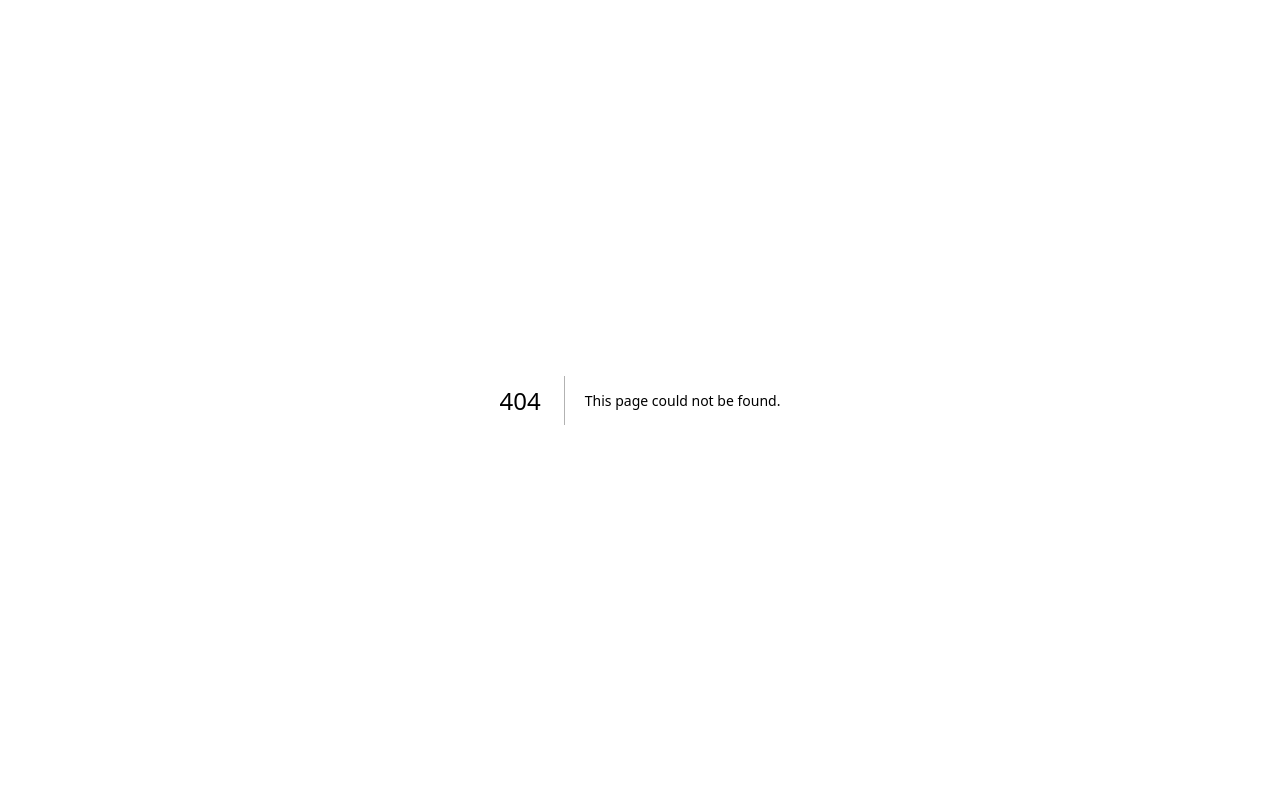
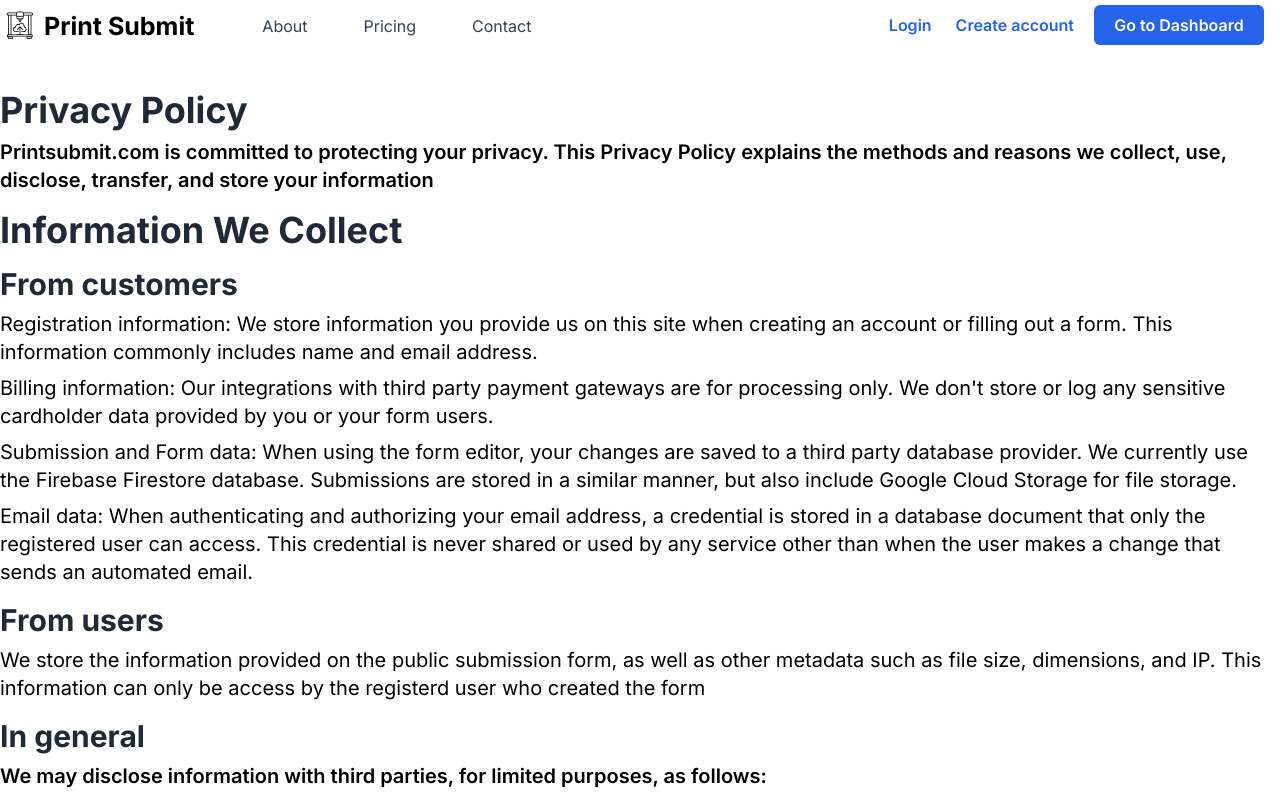
Before and after one commit to adamgerhant/printsubmit, a Next.js app: page /privacy in a window 1280 px wide. Before the commit this address had no page. Built offline with nearby package versions, Linux system fonts and the light colour scheme.

Commit message:
added delete account

```diff
--- a/app/(landingpages)/pricing/page.tsx
+++ b/app/(landingpages)/pricing/page.tsx
@@ -72,7 +72,7 @@ export default function Page() {
                             </div>
                             <div className="flex flex-row">
                                 <RxCross2 className="h-[22px] w-[22px] text-red-600 mr-1"/>
-                                File dimensions
+                                Model dimensions
                             </div>
                             <div className="flex flex-row">
                                 <RxCross2 className="h-[22px] w-[22px] text-red-600 mt-[1px] mr-1"/>
@@ -129,11 +129,11 @@ export default function Page() {
                         </div>
                         <div className="mt-6 text-gray-700 flex flex-row">
                             <BiCheck className="h-[22px] w-[22px] text-green-600 mr-1"/>
-                            25 GB uploaded file storage
+                            10 GB uploaded file storage
                         </div>
                         <div className="mt-3 text-gray-700 flex flex-row">
                             <BiCheck className="h-[22px] w-[22px] text-green-600 mr-1"/>
-                            50 Emails per day
+                            25 Emails per day
                         </div>
                         <div className="mt-3 ml-2 font-semibold text-gray-700 flex flex-row">
                             Full submission form editor
@@ -163,7 +163,7 @@ export default function Page() {
                             </div>
                             <div className="flex flex-row">
                                 <BiCheck className="h-[22px] w-[22px] text-green-600 mr-1"/>
-                                File dimensions
+                                Model dimensions
                             </div>
                             <div className="flex flex-row">
                                 <BiCheck className="h-[22px] w-[22px] text-green-600 mr-1"/>
--- /dev/null
+++ b/app/(landingpages)/privacy/page.tsx
@@ -0,0 +1,67 @@
+import logo from "@/public/Logo.svg"
+
+export default function Page() {
+
+    return (
+        <>
+            <div className="flex w-full overflow-y-scroll h-[100vh] justify-center">
+                <div className="flex flex-col w-full max-w-[1400px] ">
+                    <div className="bg-white h-[65px] flex flex-row justify-between items-center">
+                        <div className="flex flex-row">
+                            <a href="/" className="font-bold text-[25px] py-1 whitespace-nowrap flex flex-row
+                            align-center mt-1">
+                                <img src={logo.src} className="w-[40px] mt-[-2px] mr-1"/>
+                                Print Submit
+                            </a>
+                            <a href="/about" className="mt-[14px] h-6 ml-14 text-[16px] text-gray-700 px-3 cursor-pointer">
+                                About
+                            </a>
+                            <a href="/pricing" className="mt-[14px] h-[25px] px-3 ml-8 text-[16px] text-gray-700 px-3 rounded-xl cursor-pointer">
+                                Pricing
+                            </a>
+                            <a href="/contact" className="mt-[14px] h-6 ml-8 text-[16px] text-gray-700 px-3 cursor-pointer">
+                                Contact
+                            </a>
+                        </div>
+                        <div className="flex w-1/2 items-center justify-end cursor-pointer">
+                            <a href="/login" className="font-semibold text-blue-600  py-1 px-2 rounded-lg hover:bg-gray-600/[0.1]">Login</a>
+                            <a href="/register" className="font-semibold text-blue-600 ml-2  py-1 px-2 rounded-lg hover:bg-gray-600/[0.1]">Create account</a>
+                            <a href="/submissions?continue=guest" className="min-w-[170px] font-semibold text-center py-2 ml-3 mr-4 bg-blue-600 hover:bg-blue-700 text-white rounded-md cursor-pointer">Go to Dashboard</a>
+                        </div>
+                    </div>
+                    <div className="text-4xl font-bold text-gray-800 mt-10">Privacy Policy</div>
+                    <div className="text-xl font-semibold mt-2">
+                        Printsubmit.com is committed to protecting your privacy. This Privacy Policy explains the methods and reasons we collect, use, disclose, transfer, and store your information
+                    </div>
+                    <div className="text-4xl font-bold text-gray-800 mt-4">Information We Collect</div>
+
+                    <div className="text-3xl font-bold text-gray-800 mt-4">From customers</div>
+                        <div className="text-xl  mt-2">
+                            Registration information: We store information you provide us on this site when creating an account or filling out a form. This information commonly includes name and email address.
+                        </div>
+                        <div className="text-xl  mt-2">
+                            Billing information: Our integrations with third party payment gateways are for processing only. We don't store or log any sensitive cardholder data provided by you or your form users.
+                        </div>
+                        <div className="text-xl  mt-2">
+                            Submission and Form data: When using the form editor, your changes are saved to a third party database provider. We currently use the Firebase Firestore database. Submissions are stored in a similar manner, but also include Google Cloud Storage for file storage.
+                        </div>
+                        <div className="text-xl mt-2">
+                            Email data: When authenticating and authorizing your email address, a credential is stored in a database document that only the registered user can access. This credential is never shared or used by any service other than when the user makes a change that sends an automated email.
+                        </div>
+                    <div className="text-3xl font-bold text-gray-800 mt-4">From users</div>
+                        <div className="text-xl  mt-2">
+                            We store the information provided on the public submission form, as well as other metadata such as file size, dimensions, and IP.
+                            This information can only be access by the registerd user who created the form
+                        </div>
+                    <div className="text-3xl font-bold text-gray-800 mt-4">In general</div>
+                        <div className="text-xl font-semibold mt-2">
+                            We may disclose information with third parties, for limited purposes, as follows:
+                        </div>
+                        <div className="text-xl  mt-2">
+                            We use service providers who help us to provide you with our services. These service providers maintain technical protections to ensure the confidentiality of your personal information and data, to use it only for the provision of their services to us, and to handle it in accordance with this privacy policy. Examples of service providers include payment processors, hosting services, email service providers, and web traffic analytics tools
+                        </div>
+                </div>
+            </div>
+        </>
+    )
+}
--- a/app/(main)/(dashboard)/Header.tsx
+++ b/app/(main)/(dashboard)/Header.tsx
@@ -8,17 +8,28 @@ import Link from 'next/link';
 import { signOut } from 'firebase/auth';
 import auth from '@/app/firebase';
 import { useRouter } from 'next/navigation';
+import { getAuth, deleteUser } from "firebase/auth";
 
 const Header = () => {
   const {resetData, accountInformation} = useFirebaseContext() as FirebaseContext;
   const {currentUser} = useAuthContext() as UserContext;
+  const [confirmDeleteAccount, setConfirmDeleteAccount] = useState(false);
 
   const [isOpen, setIsOpen] = useState(false);
 
   useEffect(() => {
 
     const handleClickOutside = (event:any) => {
-      if (event.composedPath()[0].tagName !== 'BUTTON') {
+      let clickedOutside = true
+      console.log("path: ")
+      event.composedPath().map((element: { className: any; })=>{
+        console.log(element.className);
+        if(element.className=="profileWrapper"){
+          clickedOutside = false;
+        }
+      })
+
+      if (clickedOutside) {
           setIsOpen(false);
       }
     };
@@ -40,7 +51,16 @@ const Header = () => {
       router.push("/register?redirect=false")
     })
   }
+  const deleteAccount = () =>{
+    const auth = getAuth();
+    const user = auth.currentUser;
+    if(user){
+      deleteUser(user)
+    }
+  }
+
   return (
+    <>
     <div className='header'>
       <a href="/" className="logo">
         <img style={{width:"32px", marginLeft:"25px"}}src={'/logo_white_11.svg'} alt="logo"/>
@@ -61,9 +81,25 @@ const Header = () => {
           Profile
       </button>
       <div className="profileWrapper">
-        {isOpen && <Profile resetData={resetData} accountInformation={accountInformation}/>}
+        {isOpen && <Profile resetData={resetData} accountInformation={accountInformation} setConfirmDeleteAccount={setConfirmDeleteAccount}/>}
       </div>
     </div>
+    {confirmDeleteAccount&&
+      <div className='absolute z-10 top-0 left-0 w-[100vw] h-[100vh] bg-gray-600/[0.7] flex flex-row justify-center items-center'>
+        <div className="bg-white border rounded px-10 py-5">
+          <p className="text-3xl w-full text-center">Confirm account deletion</p>
+          <p className="text-xl mt-2 text-gray 700 w-[500px]">Deleting your account will permanently delete all data and stop any subscriptions</p>
+          <div className="flex flex-row justify-between mt-6">
+            <div onClick={()=>deleteAccount()}className='text-red-600 py-2 w-[200px] text-center border border-red-600 rounded text-xl cursor-pointer hover:text-white hover:bg-red-600'>Delete account</div>
+            <div onClick={()=>setConfirmDeleteAccount(false)} className='text-gray-500 py-2 w-[200px] text-center border border-gray-500 rounded text-xl cursor-pointer  hover:text-white hover:bg-gray-500'>Close</div>
+          </div>
+
+        </div>
+
+      </div>
+      }
+    </>
+
   )
 }
 export default Header
--- a/app/(main)/(dashboard)/Profile.tsx
+++ b/app/(main)/(dashboard)/Profile.tsx
@@ -1,4 +1,5 @@
-import React, { useContext } from 'react'
+'use client'
+import React, { useContext, useState } from 'react'
 import {signOut} from "firebase/auth"
 import { useAuthContext } from '../layout';
 import { UserContext } from '@/@types/user';
@@ -6,18 +7,19 @@ import { useRouter } from 'next/navigation';
 import auth from '@/app/firebase';
 
 
-const Profile = ({resetData,  accountInformation}:any, ) => {
+const Profile = ({resetData,  accountInformation, setConfirmDeleteAccount}:any, ) => {
   const {currentUser} = useAuthContext() as UserContext;
   const router = useRouter();
+
   const signOutFunction = () =>{
     signOut(auth).then(()=>{
       resetData();
     })
   }
 
-
   return (
-      <div className='profileContainer'>
+    <>
+    <div className='profileContainer'>
         <p className='profileText'>Signed in as</p>
         <p className='emailText'>{currentUser.email}</p>
         <hr/>
@@ -37,14 +39,20 @@ const Profile = ({resetData,  accountInformation}:any, ) => {
           }
 
         </div>
-        {accountInformation.accountType=="Free"&&
+        {accountInformation&&accountInformation.accountType=="Free"&&
           <a href="pricing" target="_blank">
             <button className="upgradeButton">Upgrade to Premium</button>
           </a>
         }
         <hr/>
-        <button className="signoutButton" onClick={()=>{signOutFunction()}}>Sign out</button>
+        <div className='flex flex-row justify-between'>
+          <button className="signoutButton" onClick={()=>{signOutFunction()}}>Sign out</button>
+          <button className="deleteAccountButton" onClick={()=>{setConfirmDeleteAccount(true)}}>Delete account</button>
+
+        </div>
       </div>
+
+    </>
 
   )
 }
--- a/app/(main)/(dashboard)/submissionForm/SubmissionForm.jsx
+++ b/app/(main)/(dashboard)/submissionForm/SubmissionForm.jsx
@@ -532,7 +532,7 @@ const SubmissionForm = ({id, submissionFormData, accountInformation}) => {
 
                         <p className="mt-2 text-gray-700"> File size: {fileSizeDisplay}</p>
                     }
-                    {dimensions&&<p className="mt-1 text-gray-700">dimensions:
+                    {dimensions&&<p className="mt-1 text-gray-700">Dimensions:
                         {" "+dimensions.height} {submissionFormData.units} x
                         {" "+dimensions.width} {submissionFormData.units} x
                         {" "+dimensions.length} {submissionFormData.units}</p>}
@@ -616,6 +616,8 @@ const SubmissionForm = ({id, submissionFormData, accountInformation}) => {
                 </div>
                 </div>
             </div>
+
+
             </>
         )
     }
--- a/app/(main)/(dashboard)/submissions/Submissions.jsx
+++ b/app/(main)/(dashboard)/submissions/Submissions.jsx
@@ -778,7 +778,39 @@ const Submissions = ({data, setData, questionData, setQuestionData, widthData, c
     })
     return (
     <>
-        <div className='titleDiv'>Submissions</div>
+        <div className='titleDiv'>
+            Submissions
+            <div className='optionsMenuDiv'>
+            <div className="openOptionsMenu" onClick={()=>setOptionsMenuOpen(!optionsMenuOpen)}>
+                <BsThreeDots className='dots'/>
+            </div>
+            {optionsMenuOpen &&
+                <div className="settingsDiv" ref={wrapperRef}>
+                    <p className='optionsText'>Options</p>
+                    <hr className='lineBreak'/>
+                    <div className="optionDiv">
+                        <div className="option">
+                            Show responses from deleted questions
+                            <input type="checkbox" defaultChecked={showDeleted} onChange={showDeletedChange} className="checkbox"/>
+                        </div>
+                        <div className="option">
+                            Display responses based on status
+                            <input type="checkbox" defaultChecked={seperateResponses} onChange={()=>updateSeperateResponses()} className="checkbox"/>
+                        </div>
+                        <div className="option">
+                            Delete oldest files when storage is full
+                            <input type="checkbox" defaultChecked={submissionFormData.deleteOldFiles} onChange={()=>toggleDeleteOldFiles()} className="checkbox"/>
+                        </div>
+
+                        <div className="option">
+                        <p className="resetColumns" onClick={()=>resetColumns()}>Reset Column Widths</p>
+                        </div>
+
+                    </div>
+                </div>
+            }
+        </div>
+        </div>
 
         <div className='submissionBox'>
             <div className="headers" style={(seperateResponses&&firstData.length==0&&indexedData.length>0)?{}:{borderBottom: "1px solid black"}}>
@@ -949,36 +981,7 @@ const Submissions = ({data, setData, questionData, setQuestionData, widthData, c
             />
         </div>
         }
-        <div className='optionsMenuDiv'>
-            <div className="openOptionsMenu" onClick={()=>setOptionsMenuOpen(!optionsMenuOpen)}>
-                <BsThreeDots className='dots'/>
-            </div>
-            {optionsMenuOpen &&
-                <div className="settingsDiv" ref={wrapperRef}>
-                    <p className='optionsText'>Options</p>
-                    <hr className='lineBreak'/>
-                    <div className="optionDiv">
-                        <div className="option">
-                            Show responses from deleted questions
-                            <input type="checkbox" defaultChecked={showDeleted} onChange={showDeletedChange} className="checkbox"/>
-                        </div>
-                        <div className="option">
-                            Display responses based on status
-                            <input type="checkbox" defaultChecked={seperateResponses} onChange={()=>updateSeperateResponses()} className="checkbox"/>
-                        </div>
-                        <div className="option">
-                            Delete oldest files when storage is full
-                            <input type="checkbox" defaultChecked={submissionFormData.deleteOldFiles} onChange={()=>toggleDeleteOldFiles()} className="checkbox"/>
-                        </div>
 
-                        <div className="option">
-                        <p className="resetColumns" onClick={()=>resetColumns()}>Reset Column Widths</p>
-                        </div>
-
-                    </div>
-                </div>
-            }
-        </div>
 
         <div className="emailSentPopupDiv">
             <span className={`printingEmailPopup${sentPopup.type==="printing" ? 'scaled' : ''}`}>
--- a/app/page.tsx
+++ b/app/page.tsx
@@ -5,12 +5,14 @@ import submissionForm from "../public/submissionForm.png"
 import emails from "../public/emails.png"
 import analytics from "../public/analytics.png"
 import logo from "../public/Logo.svg"
+import IPManager from "../public/IPmanager2.png"
+
 export default function Page() {
 
   return (
     <>
       <div className="flex w-full justify-center">
-        <div className="flex flex-col w-full max-w-[1400px] ">
+        <div className="flex flex-col w-full max-w-[1400px]">
           <div className="bg-white h-[65px] max-w-[1400px] flex flex-row justify-between items-center">
             <div className="flex flex-row">
               <a href="/" className="font-bold text-[25px] py-1 whitespace-nowrap flex flex-row
@@ -123,12 +125,12 @@ export default function Page() {
                   <li className="mt-2">Expandable cells</li>
                   <li className="mt-2">View information</li>
                   <li className="mt-2">Block/Unblock IPs</li>
-                  <li className="mt-2">Set Error</li>
+                  <li className="mt-2">Download file</li>
                 </ul>
                 <ul className="list-disc text-lg">
                   <li className="mt-2">Adjustable column widths</li>
                   <li className="mt-2">Update print status</li>
-                  <li className="mt-2">Download file</li>
+                  <li className="mt-2">Set Error</li>
                   <li className="mt-2">Delete responses</li>
                 </ul>
               </div>
@@ -161,7 +163,19 @@ export default function Page() {
             </div>
           </div>
 
-          <div className="mt-[300px] self-center">footer</div>
+          <div className="flex flex-row w-full mt-52">
+            <div className="w-[500px] flex flex-col">
+              <p className="text-4xl font-semibold mb-4 mt-3">IP Management</p>
+              <p className="text-lg text-gray-600 mb-6">View number of submissions from each IP and block/unblock if necessary</p>
+            </div>
+            <div>
+              <img src={IPManager.src} className="shadow-xl self-end ml-[40px] w-[700px]"/>
+            </div>
+          </div>
+
+          <div className="mt-[300px] border-b broder-gray-700"></div>
+            <a href="/privacy" className="self-center mt-[100px] mb-[100px] text-gray-600 ">Privacy policy</a>
+
         </div>
 
 
```
Also changed, not shown: app/styles.scss (+116 -91 lines), public/IPManager2.png (added), public/submissionForm.png.
